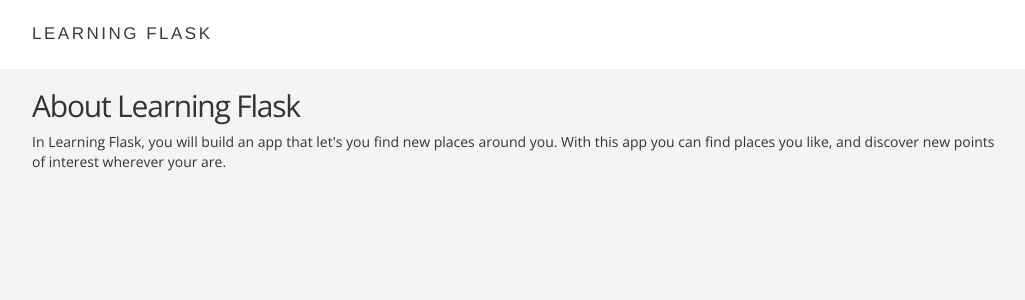
After one commit to zolumasoft/learning-flask, a Flask app: page /about in a window 1280 px wide. The commit adds this page. Shown: the top 300 px of the page, without its empty margins (123-1148 px from the left). Run offline with Flask 2, Linux system fonts and the light colour scheme; some libraries are stand-ins or nearby versions.

Commit message:
Added about page. Added about page link to Learn More button in index.html. Learning Flask header now href

```diff
--- a/routes.py
+++ b/routes.py
@@ -6,6 +6,10 @@ app = Flask(__name__)
 def index():
 	return render_template("index.html")
 
+@app.route('/about')
+def about():
+	return render_template("about.html")
+
 
 if __name__ == '__main__':
 	app.run(debug=True)
--- /dev/null
+++ b/templates/about.html
@@ -0,0 +1,11 @@
+{% extends "layout.html" %}
+{% block title%}About{% endblock %}
+{% block content %}
+<main class="hero-section">
+	<div class="container">
+		<h2>About Learning Flask</h2>
+		<p>In Learning Flask, you will build an app that let's you find new places around you.
+		With this app you can find places you like, and discover new points of interest wherever your are.</p>
+	</div>
+</main>
+{% endblock %}
--- a/templates/index.html
+++ b/templates/index.html
@@ -6,7 +6,7 @@
 		<div class="section-content">
 			<h2>Discover places near you</h2>
 			<a href="#" class="btn-primary">Sign Up</a>
-			<a href="#" class="btn-secondary">Learn More</a>
+			<a href="{{ url_for('about') }}" class="btn-secondary">Learn More</a>
 		</div>
 		<div class="section-device">
 			<img src="{{ url_for('static', filename='img/device.png') }}" alt="Device Image">
--- a/templates/layout.html
+++ b/templates/layout.html
@@ -10,7 +10,7 @@
 <body>
 <header>
 	<div class="container">
-		<h1 class="title">Learning Flask</h1>
+		<h1 class="title"> <a href="{{ url_for('index') }}">Learning Flask</a></h1>
 	</div>
 </header>
 {%block content %}
```
